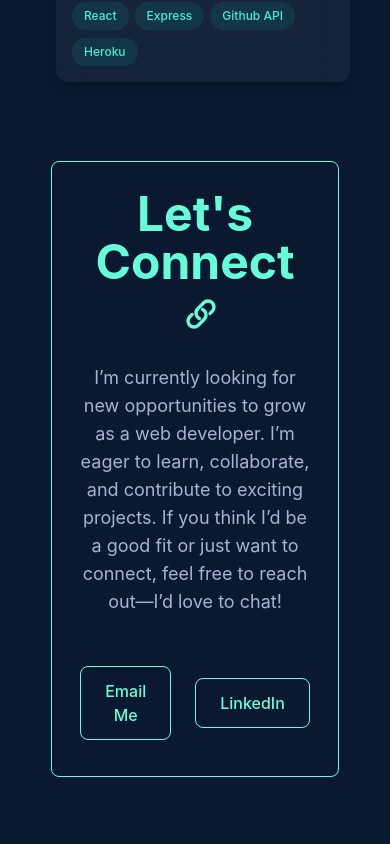
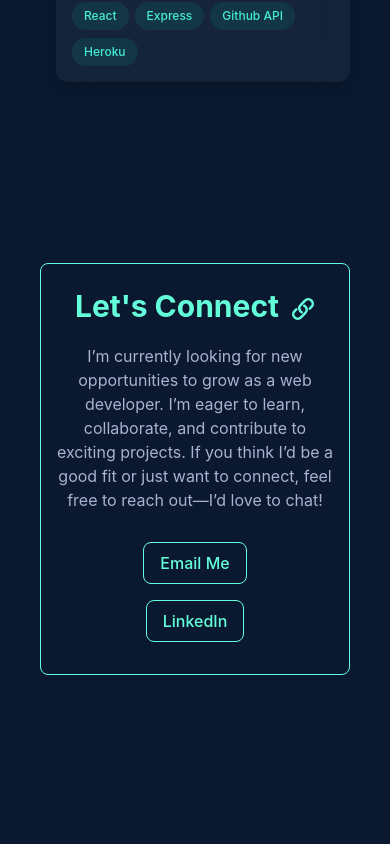
Before and after one commit to joanmrtnz/portfolio, a React (Vite) app in the folder my-portfolio/: page / in a window 390 px wide. Shown: the part 4980-5824 px from the top of the page. Built offline with nearby package versions, Linux system fonts and the light colour scheme.

Commit message:
add mobile style in Contact.jsx

```diff
--- a/my-portfolio/src/components/Contact.jsx
+++ b/my-portfolio/src/components/Contact.jsx
@@ -7,32 +7,47 @@ export default function Contact() {
     <section
       ref={ref}
       id="contact"
-      className="min-h-[80vh] flex flex-col items-center justify-center text-center px-10 bg-[var(--navy)]">
-
-      <div className={`group border border-[var(--green)] p-7 rounded-lg transition-all duration-300 hover:shadow-[0_0_20px_5px_var(--green)]
-  ${isVisible ? "opacity-100 translate-y-0" : "opacity-0 translate-y-5"}`}>
-
-        <h2 className={`text-5xl font-bold text-[var(--green)] transition-opacity duration-700
-      ${isVisible ? "opacity-100 translate-y-0" : "opacity-0 translate-y-5"}`}>
+      className="min-h-[80vh] flex flex-col items-center justify-center text-center px-4 sm:px-10 bg-[var(--navy)]"
+    >
+      <div
+        className={`group border border-[var(--green)] w-full max-w-[530px] px-4 sm:px-7 py-6 rounded-lg transition-all duration-300 hover:shadow-[0_0_20px_5px_var(--green)]
+        ${isVisible ? "opacity-100 translate-y-0" : "opacity-0 translate-y-5"}`}
+      >
+        <h2
+          className={`text-3xl sm:text-5xl font-bold text-[var(--green)] transition-opacity duration-700
+          ${isVisible ? "opacity-100 translate-y-0" : "opacity-0 translate-y-5"}`}
+        >
           Let's Connect
-          <svg xmlns="http://www.w3.org/2000/svg" fill="none" viewBox="0 0 24 24" stroke-width="2.5" stroke="var(--green)"
-            className="size-8 inline-block ml-3 transition-transform duration-300 ease-in-out
-        group-hover:scale-110 group-hover:translate-x-1 group-hover:-translate-y-1">
-            <path stroke-linecap="round" stroke-linejoin="round" d="M13.19 8.688a4.5 4.5 0 0 1 1.242 7.244l-4.5 4.5a4.5 4.5 0 0 1-6.364-6.364l1.757-1.757m13.35-.622 1.757-1.757a4.5 4.5 0 0 0-6.364-6.364l-4.5 4.5a4.5 4.5 0 0 0 1.242 7.244" />
+          <svg
+            xmlns="http://www.w3.org/2000/svg"
+            fill="none"
+            viewBox="0 0 24 24"
+            strokeWidth="2.5"
+            stroke="var(--green)"
+            className="size-6 sm:size-8 inline-block ml-3 transition-transform duration-300 ease-in-out
+            group-hover:scale-110 group-hover:translate-x-1 group-hover:-translate-y-1"
+          >
+            <path
+              strokeLinecap="round"
+              strokeLinejoin="round"
+              d="M13.19 8.688a4.5 4.5 0 0 1 1.242 7.244l-4.5 4.5a4.5 4.5 0 0 1-6.364-6.364l1.757-1.757m13.35-.622 1.757-1.757a4.5 4.5 0 0 0-6.364-6.364l-4.5 4.5a4.5 4.5 0 0 0 1.242 7.244"
+            />
           </svg>
         </h2>
 
-        <p className={`max-w-[530px] text-lg text-[var(--light-slate)] mt-[30px] mb-8 transition-opacity duration-700 delay-200
-      ${isVisible ? "opacity-100 translate-y-0" : "opacity-0 translate-y-5"}`}>
+        <p
+          className={`text-md sm:text-lg text-[var(--light-slate)] mt-[20px] sm:mt-[30px] mb-6 sm:mb-8 transition-opacity duration-700 delay-200
+          ${isVisible ? "opacity-100 translate-y-0" : "opacity-0 translate-y-5"}`}
+        >
           I’m currently looking for new opportunities to grow as a web developer. I’m eager to learn, collaborate, and contribute to exciting projects.
           If you think I’d be a good fit or just want to connect, feel free to reach out—I’d love to chat!
         </p>
 
-        <div className="flex gap-6 mt-[50px] mb-2 items-center justify-center">
+        <div className="flex flex-col sm:flex-row gap-4 sm:gap-6 mt-[30px] sm:mt-[50px] mb-2 items-center justify-center">
           <a
             href="mailto:email@example.com"
-            className="text-[var(--green)] border border-[var(--green)] px-6 py-3 rounded-lg font-medium hover:bg-[var(--white)]
-        hover:border-[var(--white)] hover:text-[var(--navy)] transition-all duration-300"
+            className="text-[var(--green)] border border-[var(--green)] px-4 py-2 sm:px-6 sm:py-3 rounded-lg font-medium hover:bg-[var(--white)]
+            hover:border-[var(--white)] hover:text-[var(--navy)] transition-all duration-300"
           >
             Email Me
           </a>
@@ -41,14 +56,13 @@ export default function Contact() {
             href="https://www.linkedin.com/"
             target="_blank"
             rel="noopener noreferrer"
-            className="text-[var(--green)] border border-[var(--green)] px-6 py-3 rounded-lg font-medium hover:bg-[var(--white)]
-        hover:border-[var(--white)] hover:text-[var(--navy)] transition-all duration-300"
+            className="text-[var(--green)] border border-[var(--green)] px-4 py-2 sm:px-6 sm:py-3 rounded-lg font-medium hover:bg-[var(--white)]
+            hover:border-[var(--white)] hover:text-[var(--navy)] transition-all duration-300"
           >
             LinkedIn
           </a>
         </div>
-
       </div>
     </section>
-  )
-};
+  );
+}
```
